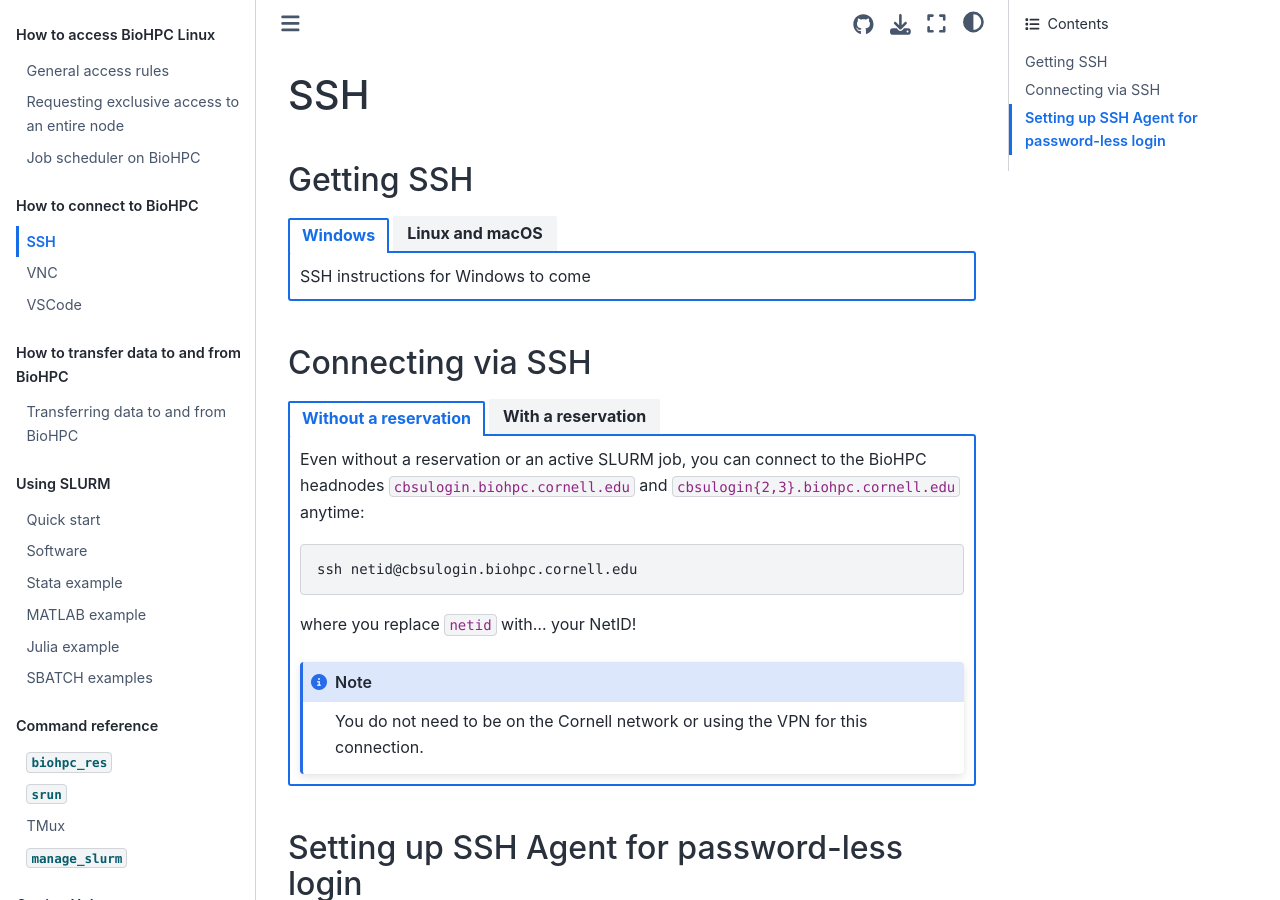
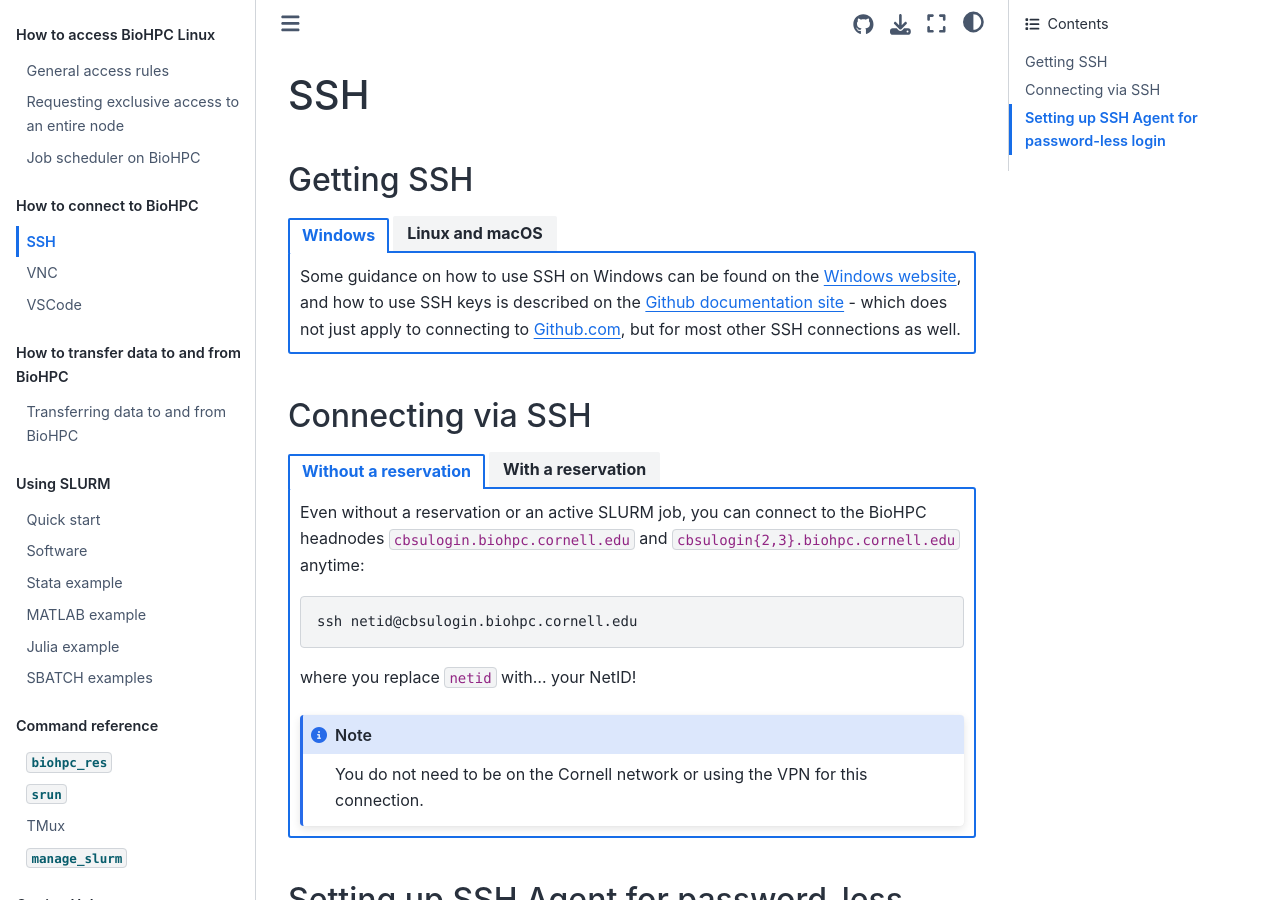
Before and after one commit to labordynamicsinstitute/ecco-notes, a Jupyter Book: the page built from docs/ssh.md, in a window 1280 px wide and 900 px high. Built offline with Jupyter Book 1.0.4 settings and Sphinx 7.4.7 and the Sphinx Book theme 1.1.4, drawn with Linux system fonts in a browser that asks for light colours.

Commit message:
Update ssh.md

```diff
--- a/docs/ssh.md
+++ b/docs/ssh.md
@@ -7,7 +7,7 @@
 
 :::{tab-item} Windows
 
-SSH instructions for Windows to come
+Some guidance on how to use SSH on Windows can be found on the [Windows website](https://learn.microsoft.com/en-us/windows/terminal/tutorials/ssh#access-windows-ssh-client-and-ssh-server), and how to use SSH keys is described on the [Github documentation site](https://docs.github.com/en/authentication/connecting-to-github-with-ssh/working-with-ssh-key-passphrases) - which does not just apply to connecting to Github.com, but for most other SSH connections as well.
 
 :::
 
```
